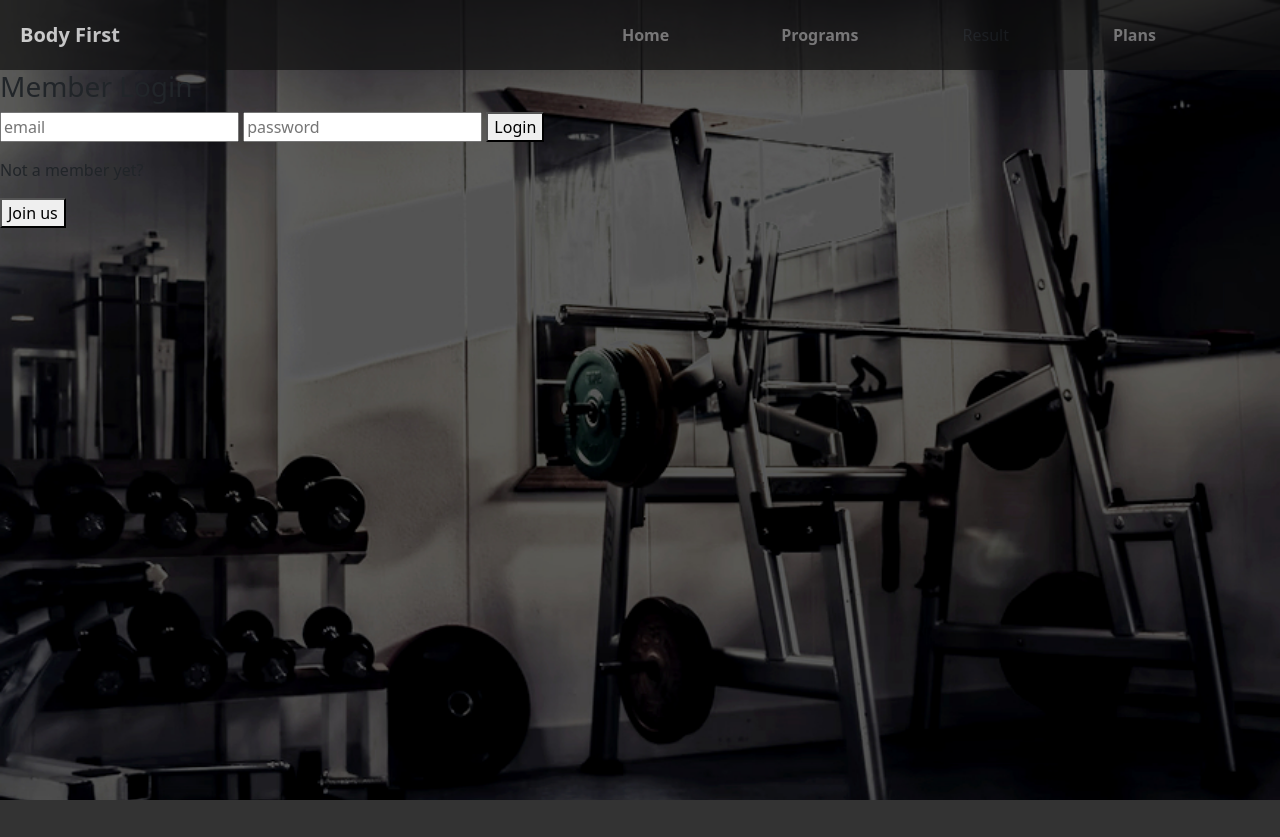
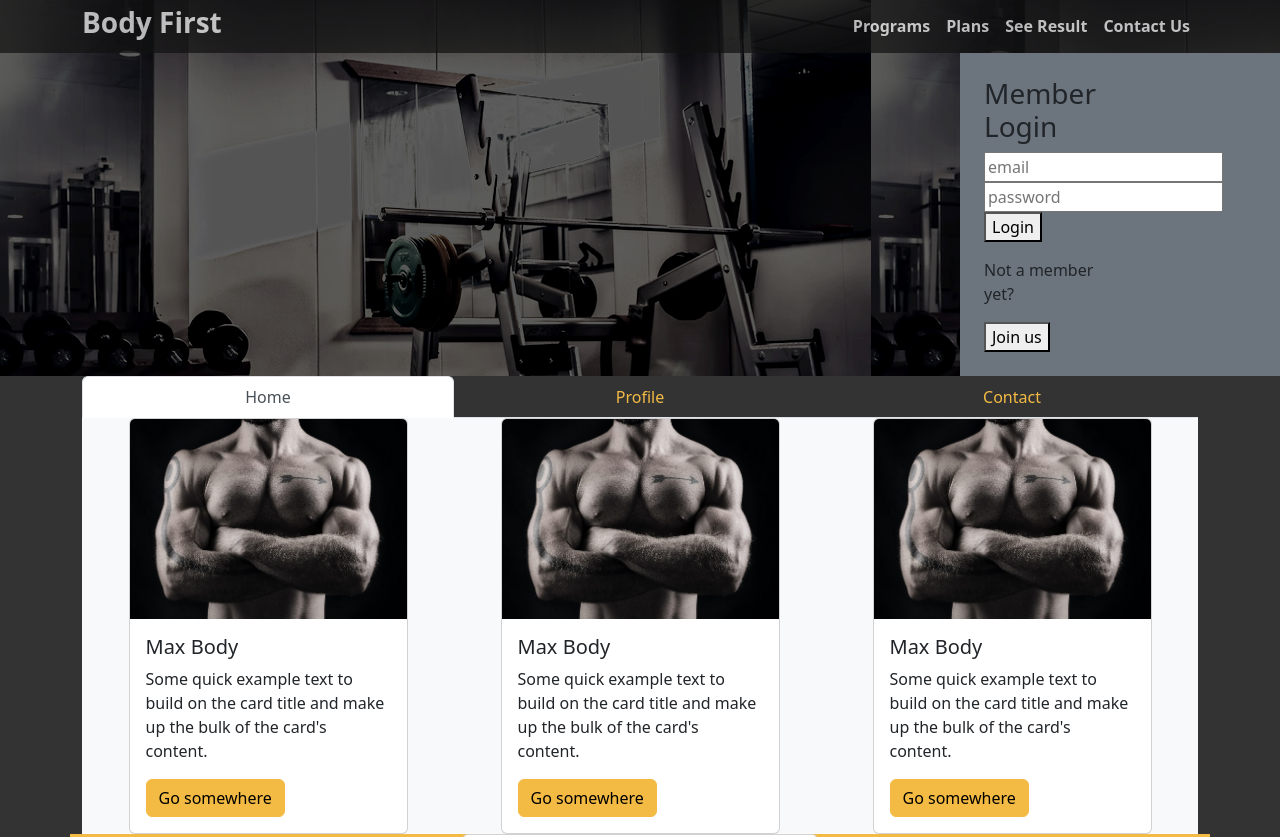
Before and after one commit to AustinDoubleC/body-first, a website: page index.html in a window 1280 px wide. Shown: the top 837 px of the page. Drawn offline with nearby package versions, Linux system fonts and the light colour scheme; some packages are replaced by stand-ins of ours.

Commit message:
updated hero

```diff
--- a/index.html
+++ b/index.html
@@ -9,41 +9,49 @@
   <title>Body First</title>
 </head>
 <body>
+  <!--Hero section-->
+  <section id="hero" class="d-flex flex-column justify-content-between">
     <!--Nav-->
-  <nav class="navbar px-2 sticky-top navbar-expand-md bg-none navbar-dark" style="height:70px">
-    <div class="container-fluid">
-      <a class="navbar-brand" href="#">Body First</a>
-      <button class="navbar-toggler" type="button" data-bs-toggle="collapse" data-bs-target="#navbarNav" aria-controls="navbarNav" aria-expanded="false" aria-label="Toggle navigation">
+    <nav class="navbar navbar-expand-lg navbar-dark p-0">
+      <div class="container fw-bold">
+        <a class="navbar-brand" href="">
+          <h3 class="d-inline-block align-text-top fw-bold">Body First</h3>
+        </a>
+        <button class="navbar-toggler" type="button" data-bs-toggle="collapse" data-bs-target="#navbarToggler" aria-controls="navbarToggler" aria-expanded="false" aria-label="Toggle navigation">
           <span class="navbar-toggler-icon"></span>
         </button>
-      <div class="collapse navbar-collapse mx-5 justify-content-end" id="navbarNav">
-        <ul class="navbar-nav">
-          <li class="nav-item mx-5">
-            <a class="nav-link" href="#">Home</a>
+        <div class="collapse navbar-collapse" id="navbarToggler">
+          <ul class="navbar-nav ms-auto mb-2 mb-lg-0">
+            <li class="nav-item dropdown">
+              <a class="nav-link text-white" href="#" role="button" data-bs-toggle="dropdown" aria-expanded="false">
+                Programs
+              </a>
+              <ul class="dropdown-menu bg-dark">
+                <li><a class="dropdown-item text-white" href="">Program A</a></li>
+                <li><a class="dropdown-item text-white" href="">Program B</a></li>
+              </ul>
             </li>
-          <li class="nav-item mx-5">
-            <a class="nav-link" href="#">Programs</a>
+            <li class="nav-item dropdown">
+              <a class="nav-link text-white" href="#" role="button" data-bs-toggle="dropdown" aria-expanded="false">
+                Plans
+              </a>
+              <ul class="dropdown-menu bg-dark">
+                <li><a class="dropdown-item text-white" href="">Plan A</a></li>
+                <li><a class="dropdown-item text-white" href="">Plan B</a></li>
+              </ul>
             </li>
-          <li class="nav-item mx-5">
-            <h6 data-bs-toggle="offcanvas" data-bs-target="#offcanvasBottom" aria-controls="offcanvasBottom">Result</h6>
+            <li class="nav-item">
+              <a class="nav-link text-white" href="">See Result</a>
             </li>
-          <li class="nav-item mx-5">
-            <a class="nav-link" href="#">Plans</a>
+            <li class="nav-item">
+              <a class="nav-link text-white" href="">Contact Us</a>
             </li>
           </ul>
         </div>
       </div>
     </nav>
-  <!--hamburger menu-->
-  <div class="offcanvas offcanvas-bottom bg-dark text-light" tabindex="-1" id="offcanvasBottom" aria-labelledby="offcanvasBottomLabel" style="height:400px">
-    <div class="offcanvas-header">
-      <h5 class="offcanvas-title" id="offcanvasBottomLabel">Offcanvas bottom</h5>
-      <button type="button" class="btn-close text-reset" data-bs-dismiss="offcanvas" aria-label="Close"></button>
-    </div>
-    <div class="offcanvas-body small">...</div>
-  </div>
-  <div class="welcome d-flex">
-    <!--Login-->
+    <!--Hero content-->
+    <div class="hero-content d-flex align-items-center p-2 bg-secondary text-white flex-lg-column align-items-lg-start offset-lg-9 col-lg-3 p-lg-4">
       <div class="text-dark col-6 login-outer">
         <h3>Member Login</h3>
         <div id="login-inner">
@@ -59,10 +67,8 @@
           </div>
         </div>
       </div>
-    <div class="promo-outer col-6">
-
     </div>
-  </div>
+  </section>
 
   <!--Programs-->
   <div class="container-xl">
--- a/style.scss
+++ b/style.scss
@@ -13,18 +13,8 @@ nav{
   background-color: #111;
   opacity: 0.7;
 }
-.welcome{
-  background-image: url('/image/gym.jpg');
-  height: 100vh;
-  background-repeat: no-repeat;
-  background-size: cover;
-  transform: translateY(-70px);
-  .login-outer{
-    margin-top: 70px;
-  }
-  .promo-outer{
-    margin-top: 70px;
-  }
+#hero{
+  background-image: url(image/gym.jpg);
 }
 
 .prog-img{
```
Also changed, not shown: style.css, 1 other file. Lines whose indentation alone changed are shown as unchanged.
